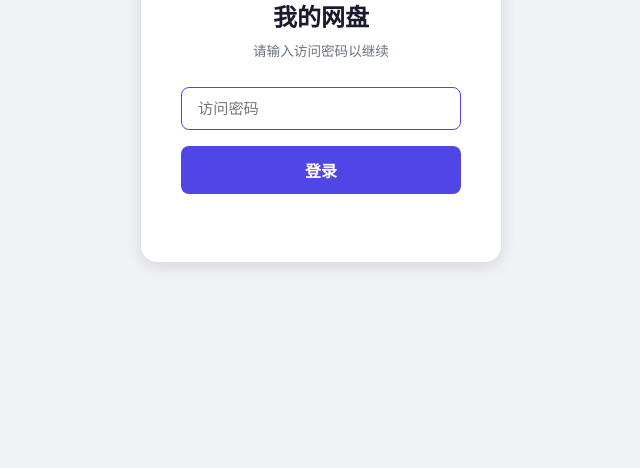
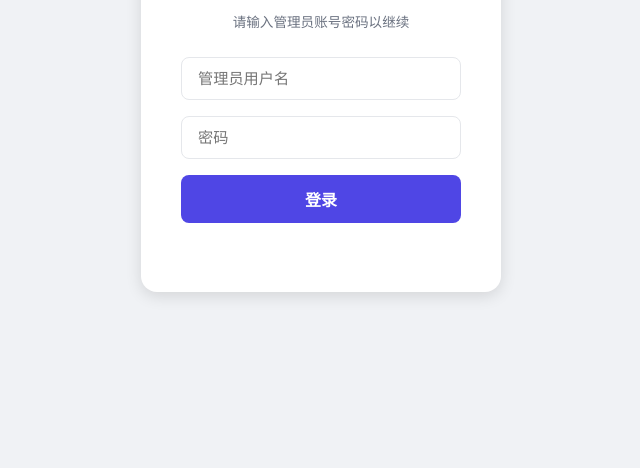
Before and after one commit to chenweilin3736-create/yunpan, a website: page frontend-dist/netdisk.html in a window 1280 px wide. Shown: the part 332-800 px from the top of the page, without its empty margins (319-959 px from the left). Drawn offline with Linux system fonts and the light colour scheme; no server answers.

Commit message:
feat: 网盘登录改为管理员账号密码登录

```diff
--- a/frontend-dist/netdisk.html
+++ b/frontend-dist/netdisk.html
@@ -453,8 +453,9 @@ body {
   <div class="login-card">
     <div class="login-logo">📁</div>
     <div class="login-title">我的网盘</div>
-    <div class="login-subtitle">请输入访问密码以继续</div>
-    <input type="password" class="login-input" id="loginAuthCode" placeholder="访问密码" onkeydown="if(event.key==='Enter')doLogin()">
+    <div class="login-subtitle">请输入管理员账号密码以继续</div>
+    <input type="text" class="login-input" id="loginUsername" placeholder="管理员用户名" onkeydown="if(event.key==='Enter')document.getElementById('loginPassword').focus()">
+    <input type="password" class="login-input" id="loginPassword" placeholder="密码" onkeydown="if(event.key==='Enter')doLogin()">
     <button class="login-btn" id="loginBtn" onclick="doLogin()">登录</button>
     <div class="login-error" id="loginError"></div>
   </div>
@@ -672,20 +673,21 @@ async function checkSession() {
 
 // 登录
 async function doLogin() {
-  const authCode = document.getElementById('loginAuthCode').value.trim();
+  const username = document.getElementById('loginUsername').value.trim();
+  const password = document.getElementById('loginPassword').value.trim();
   const errEl = document.getElementById('loginError');
   const btn = document.getElementById('loginBtn');
-  if (!authCode) { errEl.textContent = '请输入访问密码'; return; }
+  if (!username || !password) { errEl.textContent = '请输入用户名和密码'; return; }
 
   errEl.textContent = '';
   btn.disabled = true;
   btn.textContent = '登录中...';
 
   try {
-    const resp = await fetch(`${API_BASE}/api/auth/login`, {
+    const resp = await fetch(`${API_BASE}/api/auth/adminLogin`, {
       method: 'POST',
       headers: { 'Content-Type': 'application/json' },
-      body: JSON.stringify({ authCode }),
+      body: JSON.stringify({ username, password }),
       credentials: 'include',
     });
     if (resp.ok) {
@@ -695,7 +697,7 @@ async function doLogin() {
       loadStorageStats();
       showToast('登录成功', 'success');
     } else if (resp.status === 401) {
-      errEl.textContent = '密码错误,请重试';
+      errEl.textContent = '账号或密码错误,请重试';
     } else {
       errEl.textContent = `登录失败 (HTTP ${resp.status})`;
     }
@@ -715,7 +717,8 @@ async function doLogout() {
   localStorage.removeItem('imgbed_token');
   isLoggedIn = false;
   document.getElementById('loginOverlay').style.display = 'flex';
-  document.getElementById('loginAuthCode').value = '';
+  document.getElementById('loginUsername').value = '';
+  document.getElementById('loginPassword').value = '';
   document.getElementById('loginError').textContent = '';
   showToast('已退出登录', 'info');
 }
```
